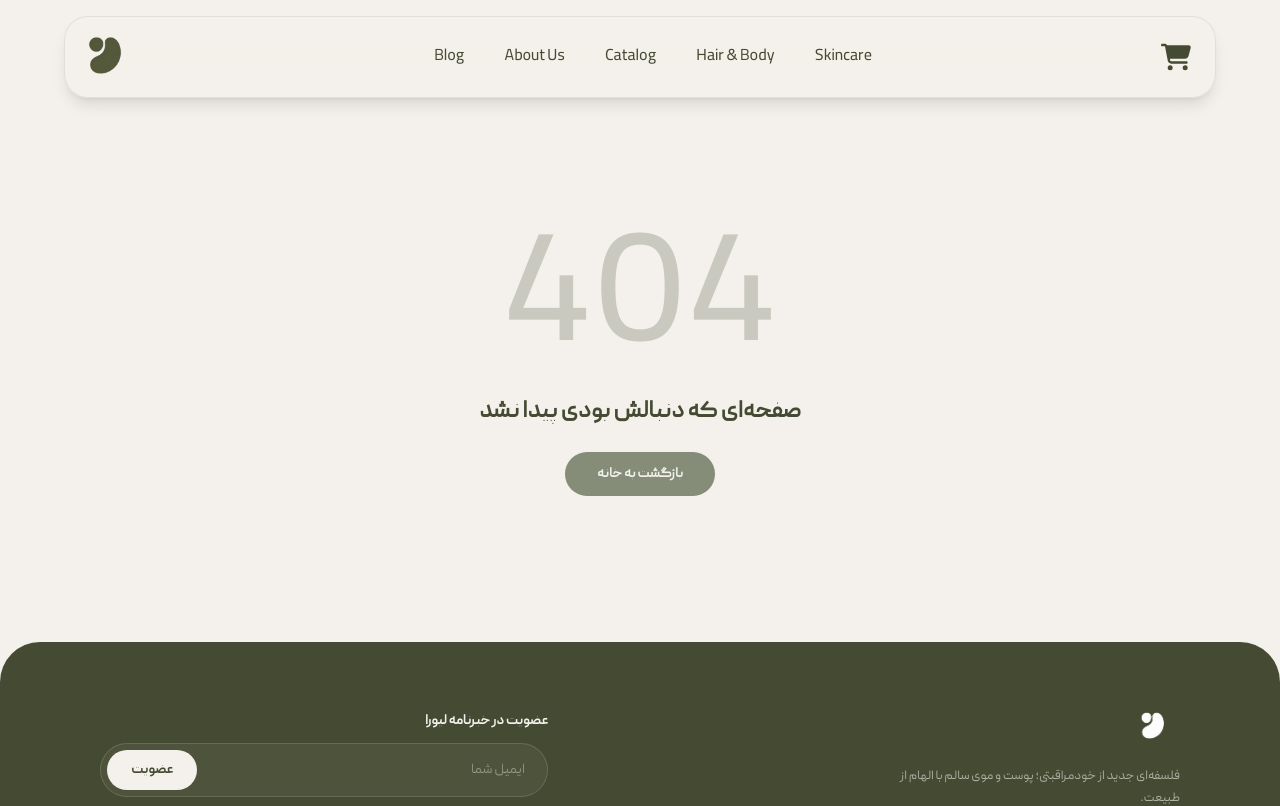
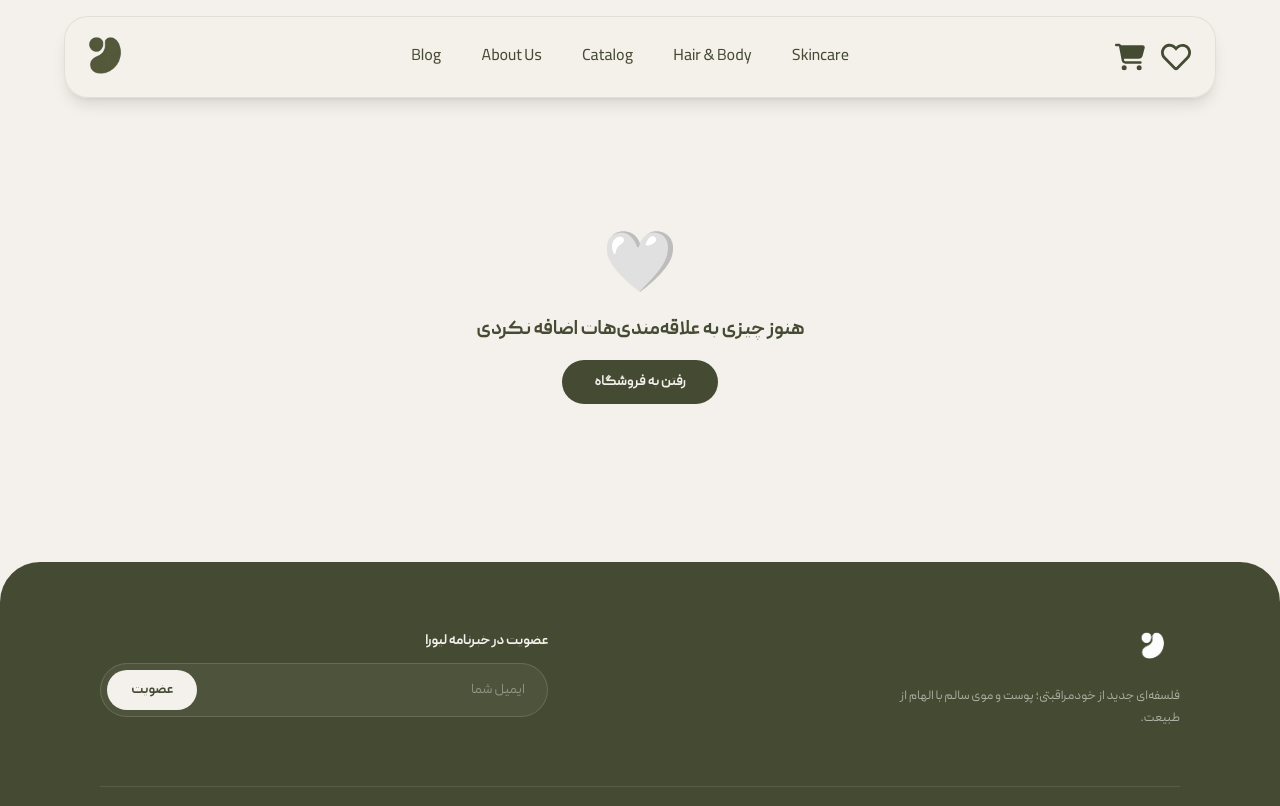
Before and after one commit to nicksoltaninavid/liora-, a React (Vite) app: page /wishlist in a window 1280 px wide. Shown: the top 806 px of the page. Built offline with nearby package versions, Linux system fonts and the light colour scheme.

Commit message:
add wishlist feature

```diff
--- a/src/component/Footer/Footer.tsx
+++ b/src/component/Footer/Footer.tsx
@@ -35,9 +35,9 @@ const footerLinks = [
 ];
 
 const socials = [
-  { label: "اینستاگرام", href: "https://instagram.com/liora", Icon: FiInstagram },
-  { label: "تلگرام", href: "https://t.me/liora", Icon: FaTelegramPlane },
-  { label: "واتساپ", href: "https://wa.me/989000000000", Icon: RiWhatsappLine },
+  { label: "اینستاگرام", href: "https://instagram.com/", Icon: FiInstagram },
+  { label: "تلگرام", href: "https://t.me/", Icon: FaTelegramPlane },
+  { label: "واتساپ", href: "https://wa.me/", Icon: RiWhatsappLine },
 ];
 
 function Footer() {
--- a/src/component/Header/Navbar.tsx
+++ b/src/component/Header/Navbar.tsx
@@ -7,6 +7,8 @@ import { IoClose } from "react-icons/io5";
 import { Link, useLocation } from "react-router-dom";
 import { useCart } from "../store/cart";
 import CartDrawer from "../Cart/CartDrawer";
+import { FaRegHeart } from "react-icons/fa";
+import { useWishlist } from "../store/wishlist";
 
 function Navbar() {
   const [isOpen, setIsOpen] = useState(false);
@@ -34,7 +36,7 @@ function Navbar() {
   const count = useCart((s) =>
     s.items.reduce((total, item) => total + item.quantity, 0),
   );
-
+  const wishCount = useWishlist((s) => s.items.length);
   const navLinks = [
     { label: "Skincare", to: "/shop?category=skincare" },
     { label: "Hair & Body", to: "/shop?category=haircare" },
@@ -65,10 +67,24 @@ function Navbar() {
       <nav
         className={`sticky top-4 z-50 mx-auto flex w-[90%] max-w-7xl items-center justify-between rounded-3xl border transition-colors duration-300 ${barCls}`}
       >
+        <div className="flex items-center gap-4 pr-6">
+          <Link
+            to="/wishlist"
+            aria-label="علاقه‌مندی‌ها"
+            className={`relative text-2xl duration-300 md:text-3xl ${hoverCls}`}
+          >
+            <FaRegHeart />
+            {wishCount > 0 && (
+              <span className="absolute -top-2 -right-2 flex h-5 min-w-5 items-center justify-center rounded-full bg-dark px-1 text-xs font-bold text-primary">
+                {new Intl.NumberFormat("fa-IR").format(wishCount)}
+              </span>
+            )}
+          </Link>
+
           <button
             type="button"
             onClick={() => setCartOpen(true)}
-          className={`relative cursor-pointer text-2xl duration-300 md:text-3xl pr-6 ${hoverCls}`}
+            className={`relative cursor-pointer text-2xl duration-300 md:text-3xl ${hoverCls}`}
           >
             <FaCartShopping />
             {count > 0 && (
@@ -77,6 +93,7 @@ function Navbar() {
               </span>
             )}
           </button>
+        </div>
 
         <ul className="hidden items-center gap-10 font-light lg:flex">
           {navLinks.map((link) => (
--- a/src/component/ProductCards/Cards.tsx
+++ b/src/component/ProductCards/Cards.tsx
@@ -1,9 +1,11 @@
 import { memo } from "react";
 import { Link } from "react-router-dom";
+import { FaHeart, FaRegHeart } from "react-icons/fa";
 import type { Product } from "../../types/product";
 import { formatPrice } from "../../utils/format";
 import { useCart } from "../store/cart";
 import { useToasts } from "../store/toast";
+import { useWishlist } from "../store/wishlist";
 
 export type CardsProps = {
   product: Product;
@@ -12,32 +14,53 @@ export type CardsProps = {
 function Cards({ product }: CardsProps) {
   const addItem = useCart((s) => s.addItem);
   const showToast = useToasts((s) => s.showToast);
+  const toggleWishlist = useWishlist((s) => s.toggleWishlist);
+  const wished = useWishlist((s) => s.items.some((i) => i.id === product.id));
 
   const handleAdd = () => {
     addItem(product);
     showToast(`${product.subtitle} به سبد اضافه شد`);
   };
 
+  const handleToggleWish = () => {
+    toggleWishlist(product);
+    showToast(
+      wished
+        ? `${product.subtitle} از علاقه‌مندی‌ها حذف شد`
+        : `${product.subtitle} به علاقه‌مندی‌ها اضافه شد`
+    );
+  };
+
   const { image, title, subtitle, description, price } = product;
 
   return (
-    <article className="px-10 group flex h-full flex-col text-right transition duration-300 ease-out hover:drop-shadow-lg motion-reduce:transition-none">
+    <article className="group relative flex h-full flex-col text-right transition duration-300 ease-out hover:drop-shadow-lg motion-reduce:transition-none">
+      {/* ❤️ قلب — بیرون از لینک، روی گوشه‌ی عکس */}
+      <button
+        type="button"
+        onClick={handleToggleWish}
+        aria-label={wished ? "حذف از علاقه‌مندی‌ها" : "افزودن به علاقه‌مندی‌ها"}
+        className={`absolute top-3 end-3 z-10 flex h-9 w-9 cursor-pointer items-center justify-center rounded-full bg-primary/90 shadow-md transition duration-300 active:scale-90 ${
+          wished ? "text-red-500" : "text-dark/50"
+        }`}
+      >
+        {wished ? <FaHeart /> : <FaRegHeart />}
+      </button>
+
       <Link
         to={`/product/${product.id}`}
         className="block focus-visible:outline-2 focus-visible:outline-offset-4 focus-visible:outline-dark"
       >
-        {/* 👈 عکس اول — الگوی استاندارد کارت محصول */}
         <div className="overflow-hidden rounded-xl bg-accent">
           <img
             src={image}
             alt={subtitle}
             loading="lazy"
             decoding="async"
-            className="h-50 w-full object-cover transition-transform duration-500 ease-out group-hover:scale-105 sm:h-52 lg:h-60 xl:h-72 motion-reduce:transition-none motion-reduce:group-hover:scale-100"
+            className="h-44 w-full object-cover transition-transform duration-500 ease-out group-hover:scale-105 sm:h-52 lg:h-60 xl:h-72 motion-reduce:transition-none motion-reduce:group-hover:scale-100"
           />
         </div>
 
-        {/* 👈 متن‌ها: فاصله‌ها جمع شد — space-y-1 به‌جای mt های پراکنده */}
         <div className="mt-2.5 space-y-1">
           <h3 className="text-base font-semibold text-dark sm:text-lg">{title}</h3>
           <p className="text-xs text-dark/60">{subtitle}</p>
--- /dev/null
+++ b/src/component/store/wishlist.ts
@@ -0,0 +1,26 @@
+import { create } from "zustand";
+import { persist } from "zustand/middleware";
+import type { Product } from "../../types/product";
+
+type WishlistState = {
+  items: Product[];
+  toggleWishlist: (product: Product) => void;
+};
+
+export const useWishlist = create<WishlistState>()(
+  persist(
+    (set) => ({
+      items: [],
+      toggleWishlist: (product) =>
+        set((state) => {
+          const exists = state.items.some((i) => i.id === product.id);
+          return {
+            items: exists
+              ? state.items.filter((i) => i.id !== product.id)
+              : [...state.items, product],
+          };
+        }),
+    }),
+    { name: "liora-wishlist" }
+  )
+);
--- /dev/null
+++ b/src/pages/Wishlist.tsx
@@ -0,0 +1,39 @@
+import { Link } from "react-router-dom";
+import Cards from "../component/ProductCards/Cards";
+import { useWishlist } from "../component/store/wishlist";
+
+function WishlistPage() {
+  const items = useWishlist((s) => s.items);
+
+  if (items.length === 0) {
+    return (
+      <section className="mx-auto flex min-h-[60vh] w-full max-w-7xl flex-col items-center justify-center gap-4 px-4 text-center">
+        <span className="text-6xl" aria-hidden="true">🤍</span>
+        <h1 className="text-xl font-bold text-dark">
+          هنوز چیزی به علاقه‌مندی‌هات اضافه نکردی
+        </h1>
+        <Link
+          to="/shop"
+          className="rounded-full bg-dark px-8 py-3 text-sm font-bold text-primary transition hover:bg-secondary active:scale-95"
+        >
+          رفتن به فروشگاه
+        </Link>
+      </section>
+    );
+  }
+
+  return (
+    <section className="mx-auto w-full max-w-7xl px-4 py-10 sm:px-8 lg:px-25">
+      <p className="small-text text-secondary">Liora Wishlist</p>
+      <h1 className="section-title text-dark">علاقه‌مندی‌های من</h1>
+
+      <div className="mt-8 grid grid-cols-2 gap-4 md:grid-cols-3 lg:grid-cols-4">
+        {items.map((p) => (
+          <Cards key={p.id} product={p} />
+        ))}
+      </div>
+    </section>
+  );
+}
+
+export default WishlistPage;
--- a/src/router.tsx
+++ b/src/router.tsx
@@ -10,6 +10,7 @@ const ProductPage = lazy(() => import("./pages/Product"));
 const NotFoundPage = lazy(() => import("./pages/NotFound"));
 const CheckoutPage = lazy(() => import("./pages/Checkout"));
 const AboutPage = lazy(() => import("./pages/About"));
+const WishlistPage = lazy(() => import("./pages/Wishlist"));
 
 // تا صفحه lazy لود بشه، این اسپینر نمایش داده می‌شه
 const pageFallback = (
@@ -65,6 +66,14 @@ export const router = createBrowserRouter([
           </Suspense>
         ),
       },
+      {
+        path: "wishlist",
+        element: (
+          <Suspense fallback={pageFallback}>
+            <WishlistPage />
+          </Suspense>
+        ),
+      },
     ],
   },
 ]);
```
Lines whose indentation alone changed are shown as unchanged.
